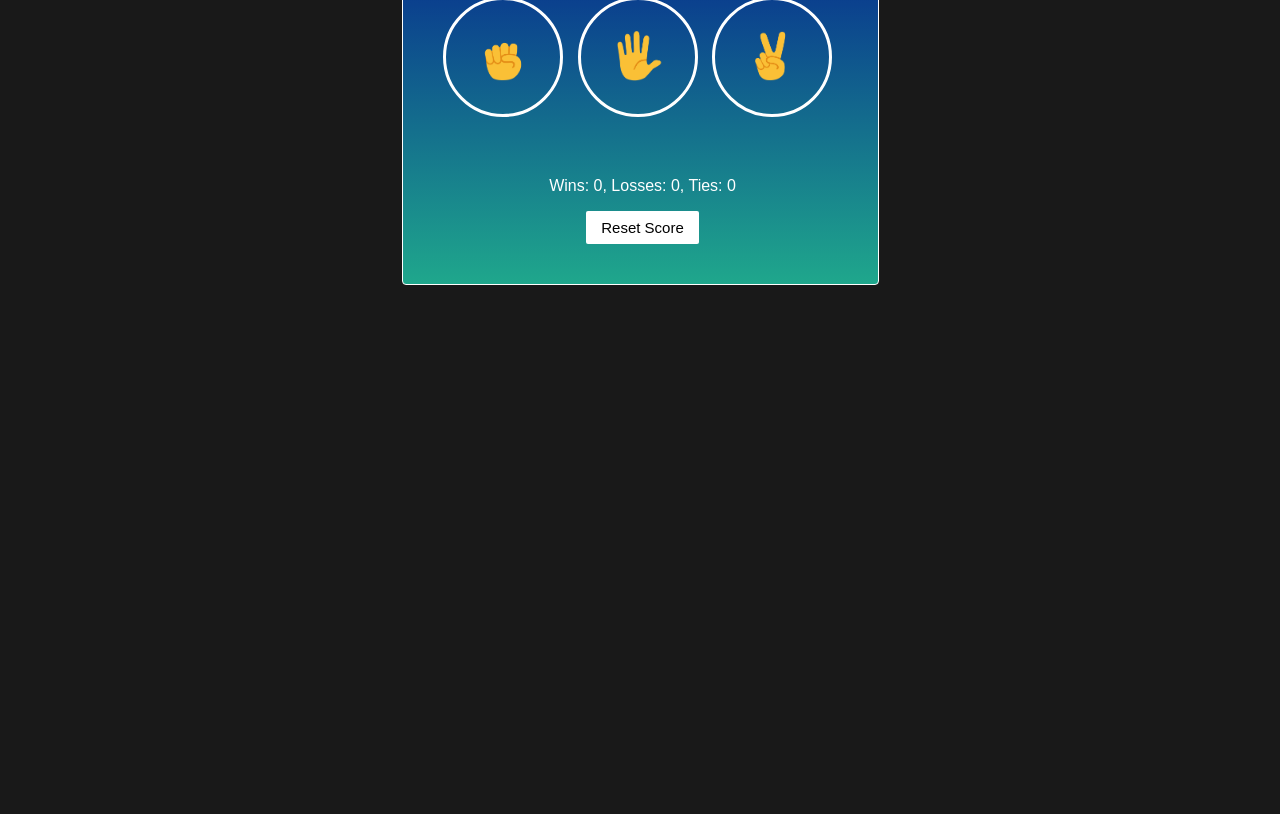
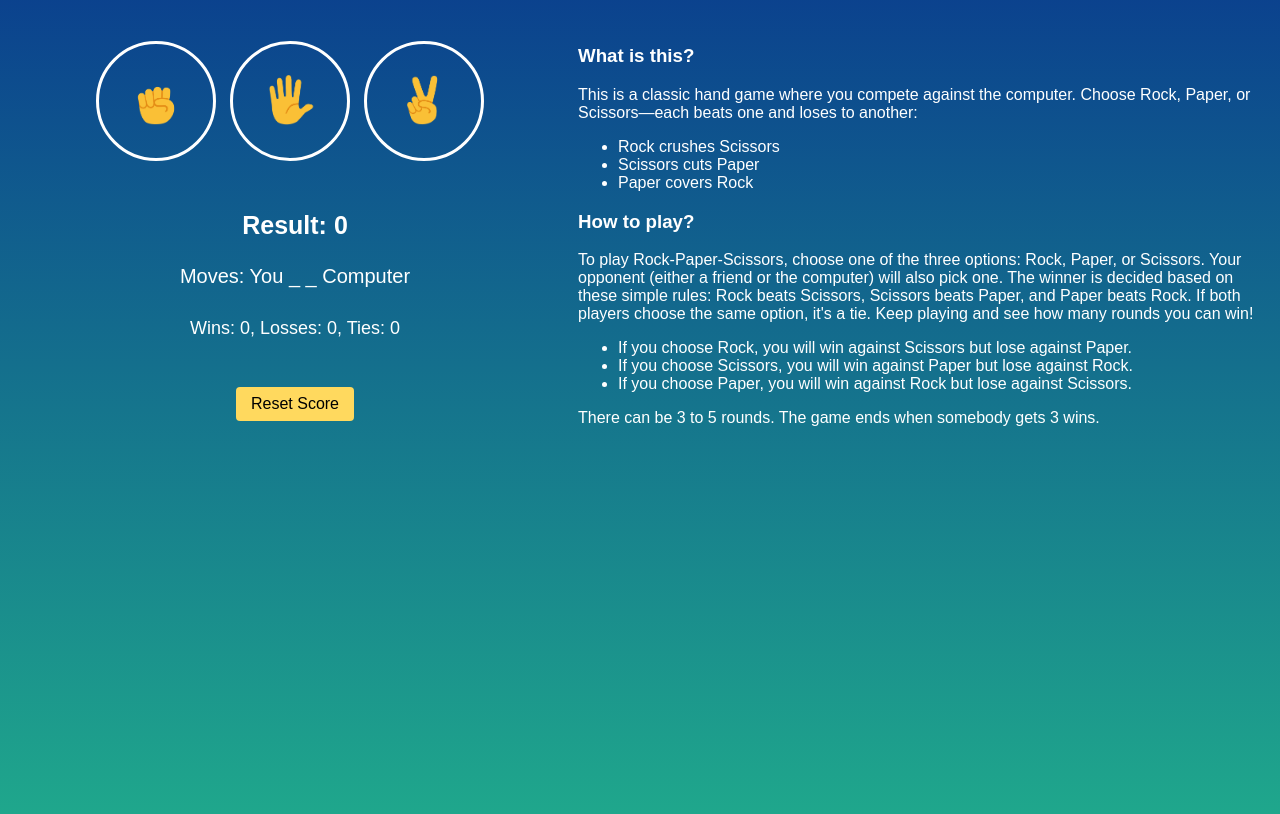
Before and after one commit to aminul9755/rock-paper-scissor-game, a plain HTML site: page index.html in a window 1280 px wide. Shown: the part 82-896 px from the top of the page. Before the commit the page ends 800 px from the top, so only its background shows below. Drawn offline with Linux system fonts and the light colour scheme.

Commit message:
Make the final shape of the UI for the game

```diff
--- a/index.html
+++ b/index.html
@@ -7,6 +7,8 @@
   <link rel="stylesheet" href="style.css">
 </head>
 <body>
+  <h1 class="main-heading">Rock Paper Scissor Game</h1>
+  <div class="game-container">
     <div class="main-game">
       <button onclick="
         playGame ('rock');
@@ -21,9 +23,9 @@
         playGame ('scissors');
       " class="move-button"><img class="move-icon" src="images/scissors-emoji.png"></button>
 
-<p class="js-result result"></p>
+      <p class="js-result result">Result: 0</p>
 
-<p class="js-moves"></p>
+      <p class="js-moves">Moves: You _  _ Computer</p>
 
       <p class="js-score score "></p>
 
@@ -35,6 +37,29 @@
         updateScoreElement();
       ">Reset Score</button>
     </div>
+
+    <div class="game-details">
+      <h3>What is this?</h3>
+      <p>This is a classic hand game where you compete against the computer. Choose Rock, Paper, or Scissors—each beats one and loses to another:
+        <ul>
+          <li>Rock crushes Scissors</li>
+          <li>Scissors cuts Paper</li>
+          <li>Paper covers Rock</li>
+        </ul>
+        </p>
+      <h3>How to play?</h3>
+      <p>To play Rock-Paper-Scissors, choose one of the three options: Rock, Paper, or Scissors. Your opponent (either a friend or the computer) will also pick one. The winner is decided based on these simple rules: Rock beats Scissors, Scissors beats Paper, and Paper beats Rock. If both players choose the same option, it's a tie. Keep playing and see how many rounds you can win!</p>
+        <ul>
+          <li>If you choose Rock, you will win against Scissors but lose against Paper.</li>
+          <li>If you choose Scissors, you will win against Paper but lose against Rock.</li>
+          <li>If you choose Paper, you will win against Rock but lose against Scissors.</li>
+        </ul>
+        <p>There can be 3 to 5 rounds. The game ends when somebody gets 3 wins.</p>
+
+
+      </p>
+    </div>
+  </div>
   <script src="script.js"></script>
 </body>
 </html>
--- a/style.css
+++ b/style.css
@@ -1,24 +1,28 @@
 /* GENERAL */
 body {
-  background-color: rgb(25, 25, 25);
+  font-family: Arial;
   color: white;
-  font-family: Arial;
-  display: flex;
-  justify-content: center;
-  align-items: center;
+  text-align: center;
+  background: linear-gradient(180deg, rgb(9, 56, 142), rgb(31, 167, 140));
+  margin-top: 30px;
+}
+
+.game-container {
+  margin-top: 20px;
+  display: grid;
+  grid-template-columns: 550px auto;
+  height: 100vh;
 }
 
 /* MAIN GAME */
 .main-game {
-  margin: 50px 50px;
-  border: 1px solid;
-  border-radius: 4px;
-  width: 400px;
-  padding-top: 20px;
-  padding-left: 40px;
-  padding-right: 35px;
-  padding-bottom: 40px;
-  background: linear-gradient(180deg, rgb(9, 56, 142), rgb(31, 167, 140));
+  color: white;
+  border-radius: 20px;
+  width: 550px;
+  height: 600px;
+  padding-top: 35px;
+  padding-left: 12px;
+  padding-right: 10px;
   align-items: center;
   text-align: center;
 }
@@ -36,11 +40,15 @@ body {
 .move-button {
   background-color: transparent;
   border: 3px solid white;
-  border-radius: 60px;
+  border-radius: 75px;
   width: 120px;
   height: 120px;
   margin-right: 10px;
   cursor: pointer;
+}
+
+.move-button:hover {
+  background-color: rgb(50, 62, 174);
 }
 
 /* RESULT & SCORE */
@@ -50,15 +58,31 @@ body {
   margin-top: 50px;
 }
 
+.js-moves {
+  font-size: 20px;
+}
+
 .score {
-  margin-top: 60px;
+  margin-top: 30px;
+  font-size: 18px;
 }
 
 .reset-score-button {
-  background-color: white;
+  background-color: rgb(255, 217, 94);
   border: none;
-  border-radius: 2px;
-  font-size: 15px;
+  border-radius: 4px;
+  font-size: 16px;
   padding: 8px 15px;
   cursor: pointer;
+  margin-top: 30px;
 }
+
+.reset-score-button:hover {
+  background-color: rgb(255, 228, 131);
+}
+
+.game-details {
+  text-align: left;
+  margin-left: 20px;
+  margin-top: 20px;
+}
```
Lines whose indentation alone changed are shown as unchanged.
